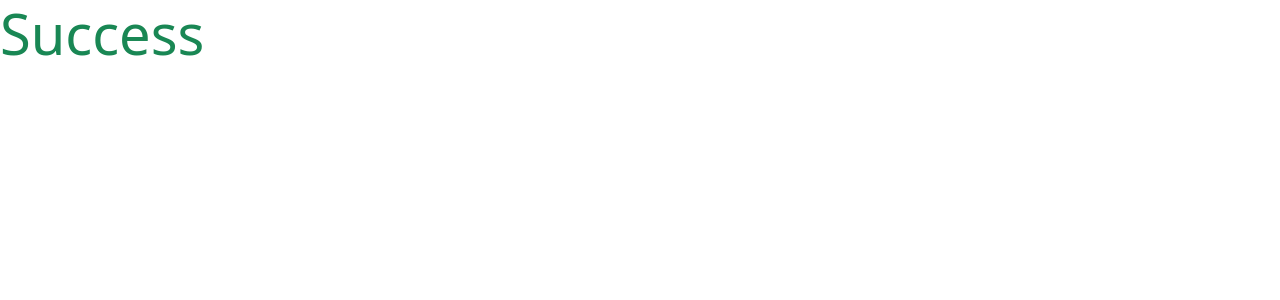
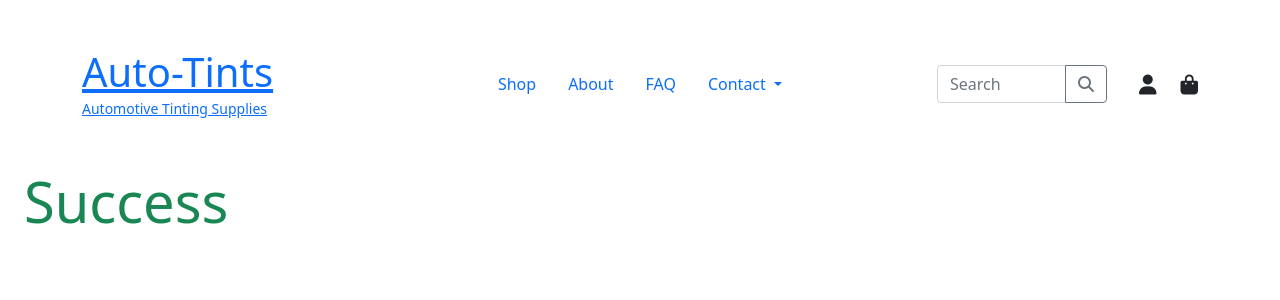
Before and after one commit to JakubMrowicki/auto-tints, a Django app: page / in a window 1280 px wide. Shown: the top 300 px of the page. Run offline with Django 3.2, Linux system fonts and the light colour scheme; some libraries are stand-ins or nearby versions.

Commit message:
layout desktop navigation

```diff
--- a/auto_tints/settings.py
+++ b/auto_tints/settings.py
@@ -152,6 +152,7 @@ USE_TZ = True
 # https://docs.djangoproject.com/en/3.2/howto/static-files/
 
 STATIC_URL = '/static/'
+STATICFILES_DIRS = (os.path.join(BASE_DIR, 'static'),)
 
 # Default primary key field type
 # https://docs.djangoproject.com/en/3.2/ref/settings/#default-auto-field
--- a/templates/base.html
+++ b/templates/base.html
@@ -13,16 +13,18 @@
     {% endblock %}
 
     {% block corecss %}
-    <link href="https://cdn.jsdelivr.net/npm/bootstrap@5.1.3/dist/css/bootstrap.min.css" rel="stylesheet" integrity="sha384-1BmE4kWBq78iYhFldvKuhfTAU6auU8tT94WrHftjDbrCEXSU1oBoqyl2QvZ6jIW3" crossorigin="anonymous">
+    <link rel="stylesheet" href="https://cdn.jsdelivr.net/npm/bootstrap@5.1.3/dist/css/bootstrap.min.css" integrity="sha384-1BmE4kWBq78iYhFldvKuhfTAU6auU8tT94WrHftjDbrCEXSU1oBoqyl2QvZ6jIW3" crossorigin="anonymous">
+    <link rel="stylesheet" href="{% static 'css/base.css' %}">
     {% endblock %}
 
     {% block extra_css %}
     {% endblock %}
 
     {% block corejs %}
-    <script defer src="https://cdn.jsdelivr.net/npm/bootstrap@5.1.3/dist/js/bootstrap.bundle.min.js" integrity="sha384-ka7Sk0Gln4gmtz2MlQnikT1wXgYsOg+OMhuP+IlRH9sENBO0LRn5q+8nbTov4+1p" crossorigin="anonymous"></script>
+    <script defer src="https://code.jquery.com/jquery-3.6.0.min.js"></script>
     <script defer src="https://cdn.jsdelivr.net/npm/@popperjs/core@2.10.2/dist/umd/popper.min.js" integrity="sha384-7+zCNj/IqJ95wo16oMtfsKbZ9ccEh31eOz1HGyDuCQ6wgnyJNSYdrPa03rtR1zdB" crossorigin="anonymous"></script>
     <script defer src="https://cdn.jsdelivr.net/npm/bootstrap@5.1.3/dist/js/bootstrap.min.js" integrity="sha384-QJHtvGhmr9XOIpI6YVutG+2QOK9T+ZnN4kzFN1RtK3zEFEIsxhlmWl5/YESvpZ13" crossorigin="anonymous"></script>
+    <script defer src="https://kit.fontawesome.com/a600e7a80a.js" crossorigin="anonymous"></script>
     {% endblock %}
 
     {% block extra_js %}
@@ -30,9 +32,58 @@
 
     <title>Auto-Tints | {% block extra_title %}{% endblock %}</title>
   </head>
-  <body>
-    <header class="container-fluid fixed-top">
-
+  <body class="mx-4">
+    <header class="container">
+        <div class="row py-5">
+            <div class="col-lg-3 col-md-4">
+                <a href="{% url 'home' %}">
+                    <h1 class="mb-0">Auto-Tints</h1>
+                    <small>Automotive Tinting Supplies</small>
+                </a>
+            </div>
+            <div class="col-lg-6 col-md-4 d-flex justify-content-center align-items-center">
+                <ul class="nav justify-content-center align-items-center">
+                    <li class="nav-item">
+                      <a class="nav-link" href="#">Shop</a>
+                    </li>
+                    <li class="nav-item">
+                      <a class="nav-link" href="#">About</a>
+                    </li>
+                    <li class="nav-item">
+                      <a class="nav-link" href="#">FAQ</a>
+                    </li>
+                    <li class="nav-item dropdown">
+                        <a class="nav-link dropdown-toggle" href="#" id="navbarDropdown" role="button" data-bs-toggle="dropdown" aria-expanded="false">
+                          Contact
+                        </a>
+                        <ul class="dropdown-menu" aria-labelledby="navbarDropdown">
+                          <li><a class="dropdown-item" href="#"><i class="fas fa-phone"></i> Call Us</a></li>
+                          <li><a class="dropdown-item" href="#"><i class="fas fa-at"></i> Email Us</a></li>
+                        </ul>
+                      </li>
+                  </ul>
+            </div>
+            <div class="col-lg-3 col-md-4 d-flex justify-content-end align-items-center">
+                <ul class="list-unstyled list-inline d-flex align-items-center mb-0">
+                    <li class="list-inline-item flex-grow-1">
+                        <form style="display: inline;" method="GET" action="">
+                            <div class="input-group">
+                                <input type="text" class="form-control" placeholder="Search" aria-describedby="search-button">
+                                <button class="btn btn-outline-secondary" type="submit" id="search-button">
+                                    <i class="fas fa-search"></i>
+                                </button>
+                            </div>
+                        </form>
+                    </li>
+                    <li class="list-inline-item mx-4">
+                        <i class="fas fa-user fa-lg"></i>
+                    </li>
+                    <li class="list-inline-item">
+                        <i class="fas fa-shopping-bag fa-lg"></i>
+                    </li>
+                </ul>
+            </div>
+        </div>
     </header>
 
     {% if messages %}
```
Also changed, not shown: static/css/base.css (added).
